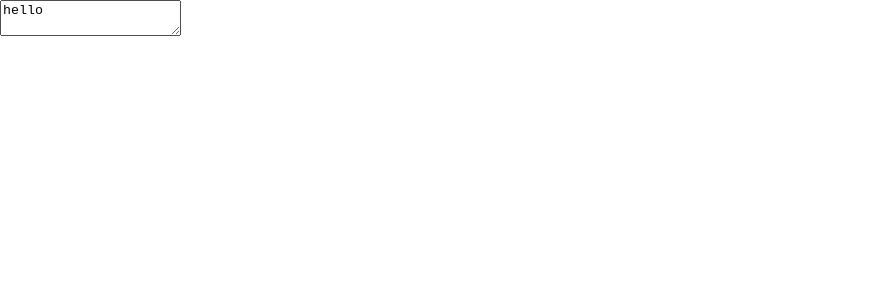
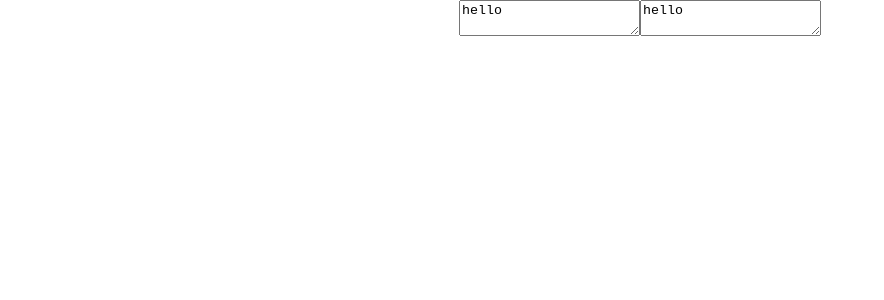
Before and after one commit to MakeItBack/Markdown-Previewer, a React (Create React App) app: page / in a window 1280 px wide. Shown: the top 300 px of the page, without its empty margins (0-884 px from the left). Built offline with nearby package versions, Linux system fonts and the light colour scheme.

Commit message:
Update favicon

```diff
--- a/public/index.html
+++ b/public/index.html
@@ -13,6 +13,5 @@
    <body>
       <noscript>You need to enable JavaScript to run this app.</noscript>
       <div id="root"></div>
-      <textarea>hello</textarea>
    </body>
 </html>
--- a/src/App.js
+++ b/src/App.js
@@ -1,7 +1,12 @@
 import "./App.css";
 
 function App() {
-   return <div className="App"></div>;
+   return (
+      <div className="App">
+         <textarea>hello</textarea>
+         <textarea>hello</textarea>
+      </div>
+   );
 }
 
 export default App;
```
Also changed, not shown: 2 other files (tests, documents, lock files or other folders).
